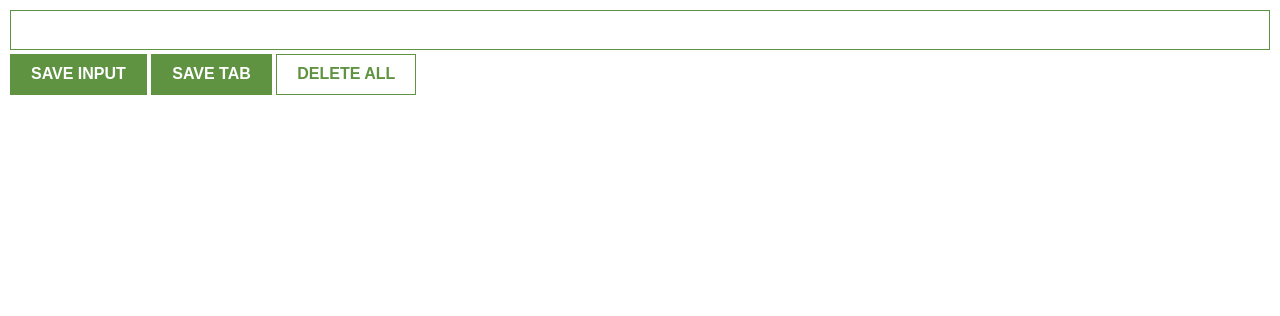
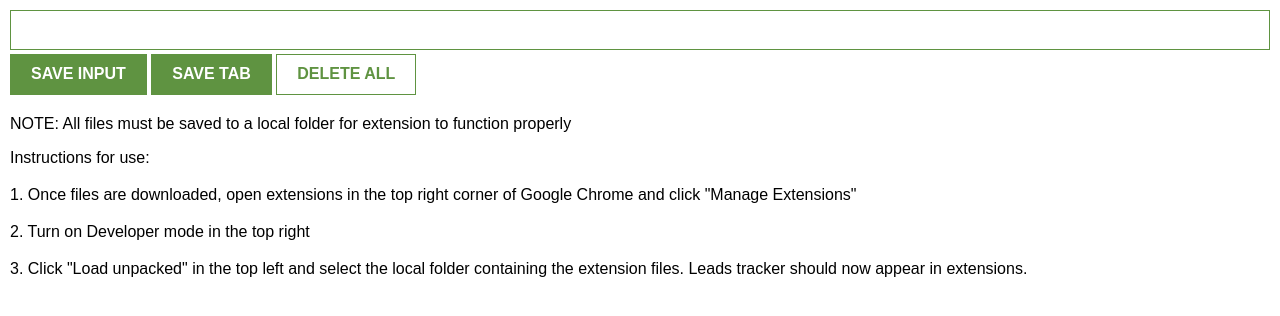
Before and after one commit to seandmatlock/leads-tracker-chrome-ext, a website built with Vite: page index.html in a window 1280 px wide. Built offline with nearby package versions, Linux system fonts and the light colour scheme.

Commit message:
Update index.html

```diff
--- a/index.html
+++ b/index.html
@@ -9,6 +9,12 @@
         <button id="delete-btn">DELETE ALL</button>
         <ul id="ul-el">
         </ul>
+        <p>NOTE: All files must be saved to a local folder for extension to function properly</p>
+        <p>Instructions for use:
+            <br><br> 1. Once files are downloaded, open extensions in the top right corner of Google Chrome and click "Manage Extensions"
+            <br><br> 2. Turn on Developer mode in the top right
+            <br><br> 3. Click "Load unpacked" in the top left and select the local folder containing the extension files. Leads tracker should now appear in extensions.
+        </p>
         <script src="index.js"></script>
     </body>
 </html>
```
